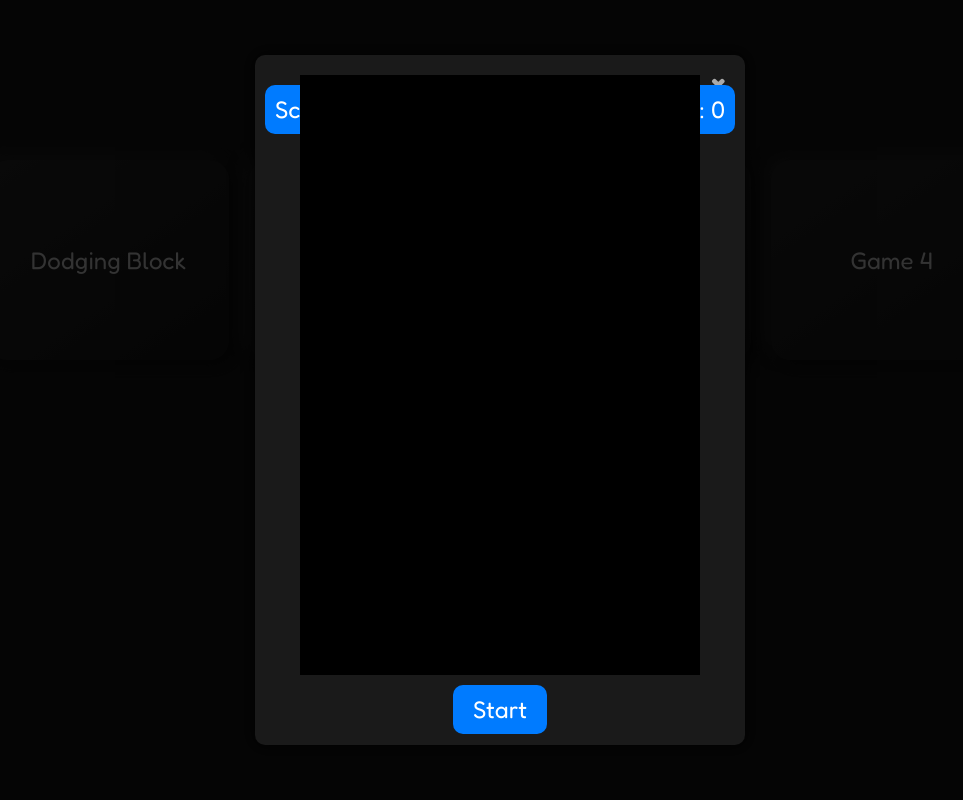
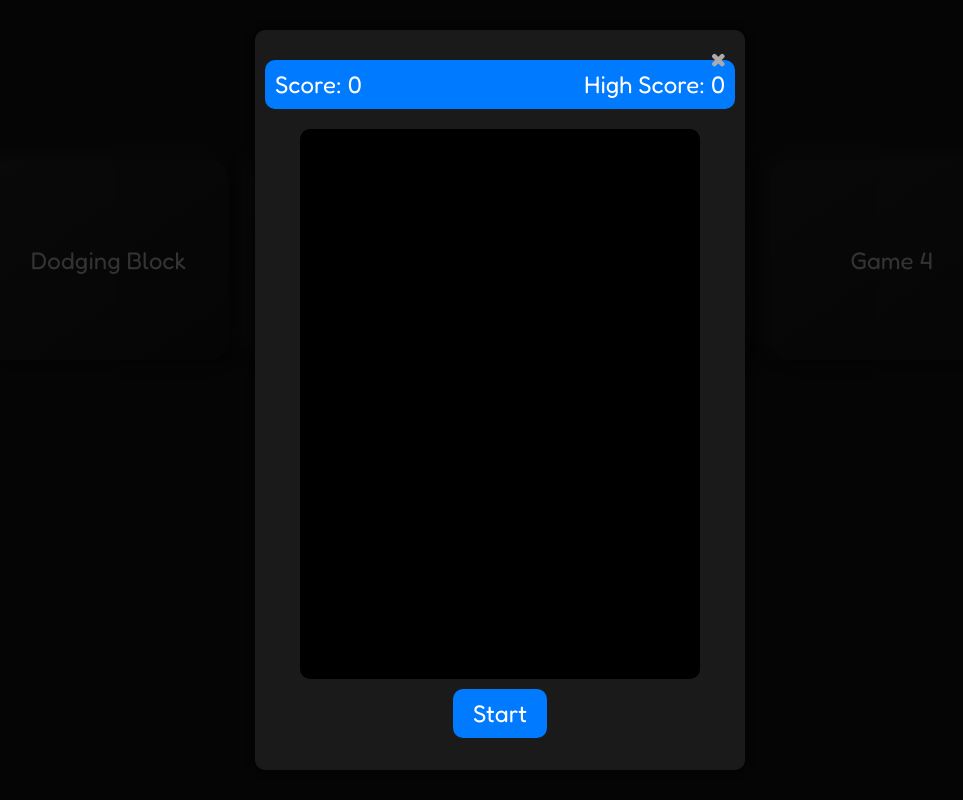
Before and after one commit to 4nz35/OnlineGames, a plain HTML site: page index.html in a window 1280 px wide. Both pictures are taken after a click on the element "Dodging Block". Shown: the whole page, without its empty margins (140-1103 px from the left). Drawn offline with Linux system fonts and the light colour scheme.

Commit message:
Update index.html

```diff
--- a/index.html
+++ b/index.html
@@ -78,7 +78,7 @@
             border-radius: 10px;
             position: relative;
             width: 450px;
-            height: 650px;
+            height: 700px;
             box-shadow: 0px 0px 15px 0px #000;
             display: flex;
             flex-direction: column;
@@ -101,24 +101,22 @@
             color: #fff;
         }
 
+        .info-container {
+            margin: 10px;
+            width: 100%;
+            display: flex;
+            justify-content: space-between;
+            padding: 10px;
+            background-color: #007BFF;
+            border-radius: 10px;
+            color: #fff;
+            font-size: 1.5em;
+        }
+
         #gameCanvas {
             background-color: #000;
-            position: relative;
-        }
-
-        .info {
-            margin: 10px;
-            font-size: 1.5em;
-            color: #fff;
-            background-color: #007BFF;
-            padding: 10px;
             border-radius: 10px;
-            position: absolute;
-            top: 20px;
-            width: calc(100% - 40px);
-            display: flex;
-            justify-content: space-between;
-            align-items: center;
+            margin-top: 10px;
         }
 
         .button {
@@ -142,7 +140,7 @@
         .touch-controls {
             display: none;
             position: absolute;
-            bottom: 100px;
+            bottom: 20px;
             width: 100%;
             display: flex;
             justify-content: space-around;
@@ -188,9 +186,9 @@
             }
         }
 
-        @keyframes playerMove {
-            0% { transform: translateX(0); }
-            100% { transform: translateX(calc(var(--move) * 100%)); }
+        @keyframes playerSlide {
+            from { transform: translateX(0); }
+            to { transform: translateX(calc(var(--move) * 100%)); }
         }
 
         .player {
@@ -206,6 +204,7 @@
             top: 50%;
             left: 50%;
             transform: translate(-50%, -50%);
+            text-align: center;
         }
 
         @keyframes gameOver {
@@ -235,11 +234,11 @@
     <div id="gameModal" class="modal">
         <div class="modal-content">
             <span class="close">&times;</span>
-            <div class="info">
+            <div class="info-container">
                 <span>Score: <span id="score">0</span></span>
                 <span>High Score: <span id="highScore">0</span></span>
             </div>
-            <canvas id="gameCanvas" width="400" height="600"></canvas>
+            <canvas id="gameCanvas" width="400" height="550"></canvas>
             <div id="gameOverText" class="game-over" style="display:none;">Game Over</div>
             <button class="button" id="startButton">Start</button>
             <button class="button" id="restartButton" style="display: none;">Restart</button>
@@ -321,8 +320,11 @@
 
         function movePlayer() {
             ctx.clearRect(0, 0, canvas.width, canvas.height);
+            ctx.save();
+            ctx.translate(playerLane * laneWidth, 0);
             drawPlayer();
             drawEnemies();
+            ctx.restore();
             moveSound.play();
         }
 
@@ -345,7 +347,6 @@
         function drawPlayer() {
             ctx.fillStyle = 'green';
             ctx.fillRect(playerLane * laneWidth + laneWidth / 2 - playerSize / 2, canvas.height - playerSize - 10, playerSize, playerSize);
-            ctx.save();
         }
 
         function drawEnemies() {
```
